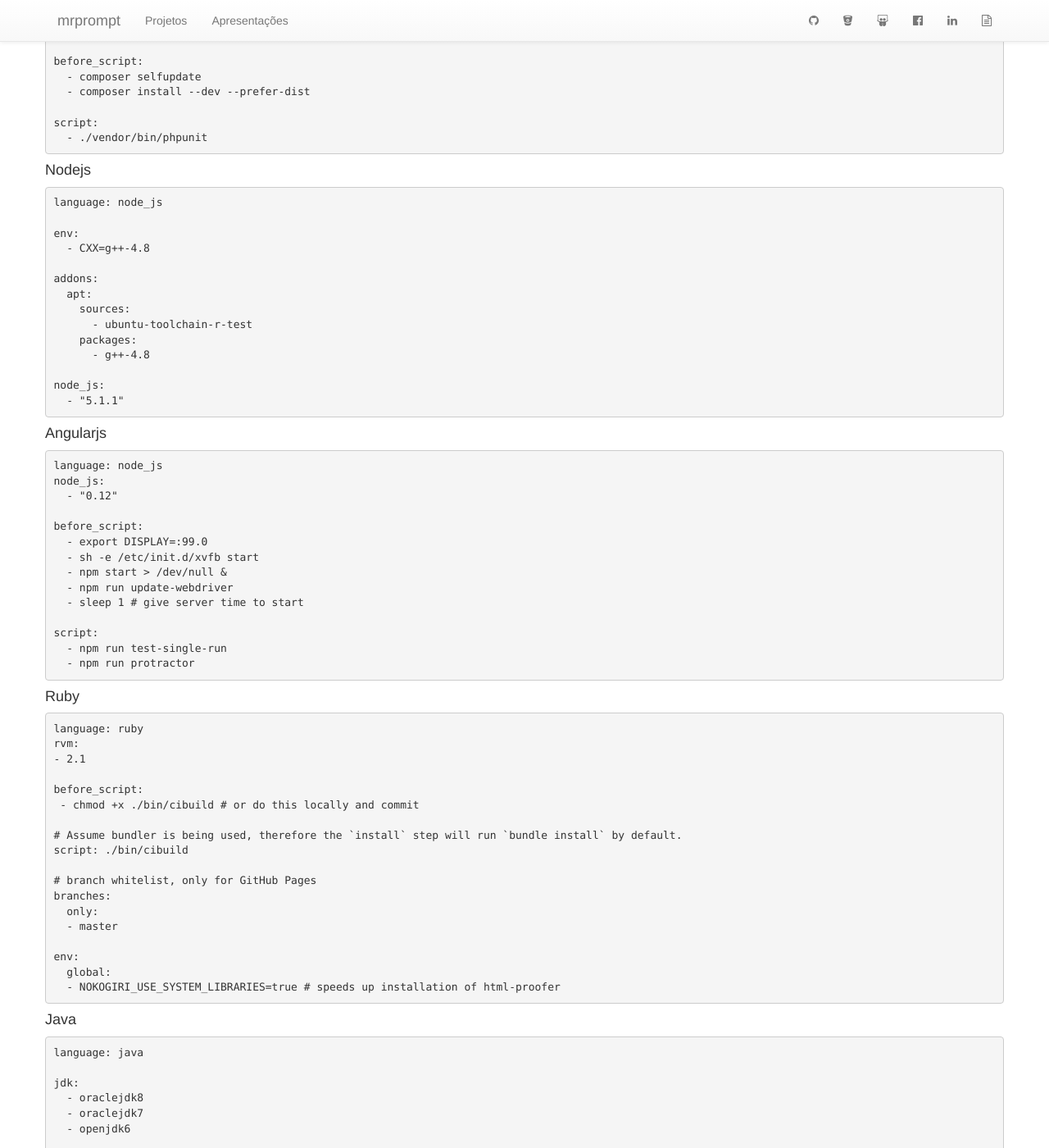
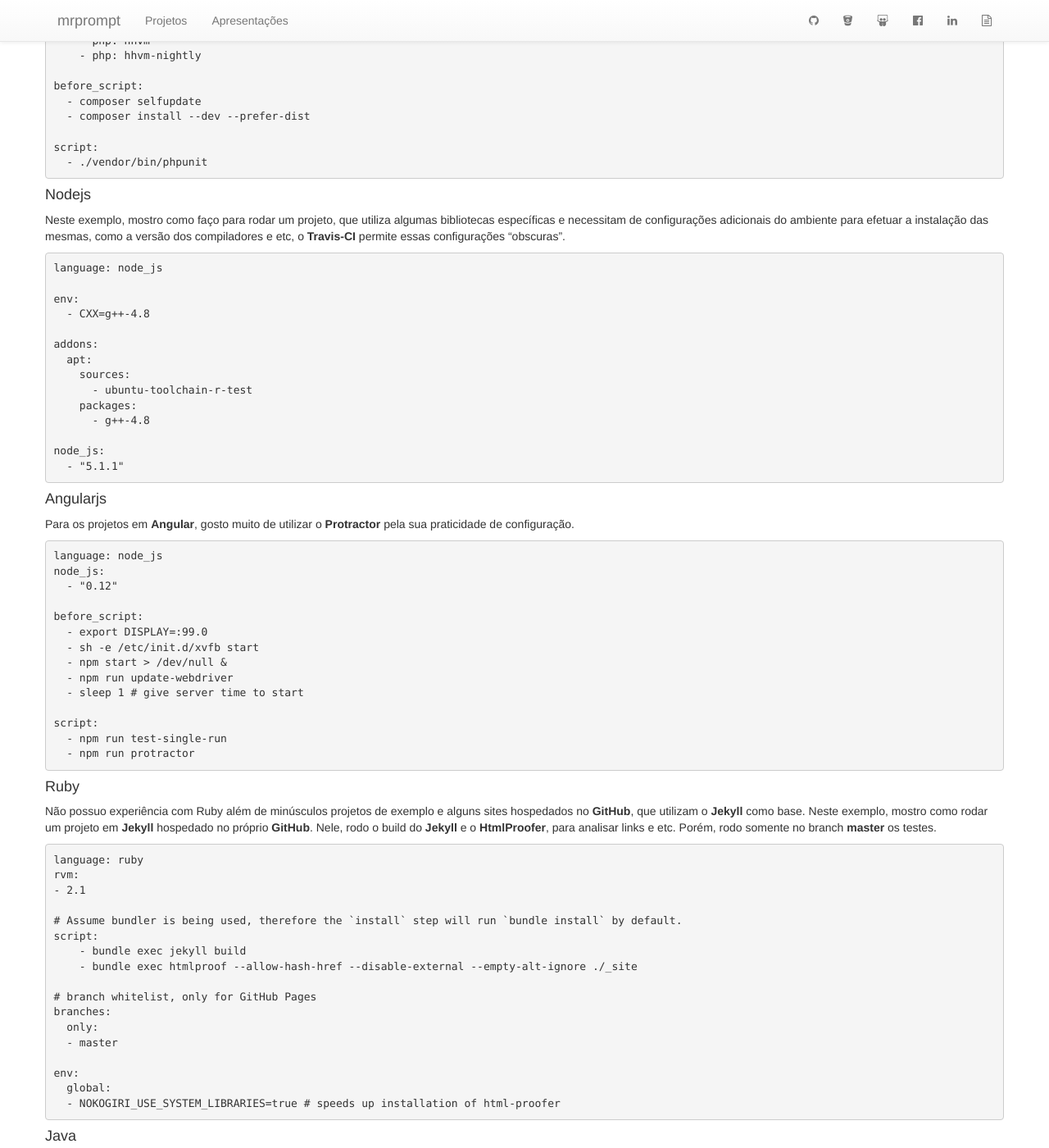
Before and after one commit to mrprompt/blog-old, a Jekyll site: the page built from _posts/2016-03-26-integracao-continua-travis-ci.markdown, in a window 1280 px wide and 1400 px high, scrolled down 5326 px. Shown: the whole window at 82% size. Built offline with Jekyll 4.4.1, drawn with Linux system fonts in a browser that asks for light colours; nearby versions of some CDN libraries; comment, search, counter and statistics services are not loaded; some of the changed text lies outside the part shown.

Commit message:
atualizando o post e corrigindo o exemplo em Ruby

````diff
--- a/_posts/2016-03-26-integracao-continua-travis-ci.markdown
+++ b/_posts/2016-03-26-integracao-continua-travis-ci.markdown
@@ -140,6 +140,9 @@ _[deploy](https://pt.wikipedia.org/wiki/Ambiente_de_desenvolvimento_integrado)_
 
 #### <a name="configurando-php"></a> PHP
 
+Abaixo um exemplo básico, de um projeto feito em PHP, testando a compatibilidade com várias versões e permitindo a falha
+do build em versões específicas.
+
 ```
 language: php
 
@@ -166,6 +169,10 @@ script:
 
 #### <a name="configurando-nodejs"></a> Nodejs
 
+Neste exemplo, mostro como faço para rodar um projeto, que utiliza algumas bibliotecas específicas e necessitam de
+configurações adicionais do ambiente para efetuar a instalação das mesmas, como a versão dos compiladores e etc, o
+**Travis-CI** permite essas configurações "obscuras".
+
 ```
 language: node_js
 
@@ -184,6 +191,8 @@ node_js:
 ```
 
 #### <a name="configurando-angularjs"></a> Angularjs
+
+Para os projetos em **Angular**, gosto muito de utilizar o **Protractor** pela sua praticidade de configuração.
 
 ```
 language: node_js
@@ -204,16 +213,20 @@ script:
 
 #### <a name="configurando-ruby"></a> Ruby
 
+Não possuo experiência com Ruby além de minúsculos projetos de exemplo e alguns sites hospedados no **GitHub**, que
+utilizam o **Jekyll** como base. Neste exemplo, mostro como rodar um projeto em **Jekyll** hospedado no próprio
+**GitHub**. Nele, rodo o build do **Jekyll** e o **HtmlProofer**, para analisar links e etc. Porém, rodo somente
+no branch **master** os testes.
+
 ```
 language: ruby
 rvm:
 - 2.1
 
-before_script:
- - chmod +x ./bin/cibuild # or do this locally and commit
-
 # Assume bundler is being used, therefore the `install` step will run `bundle install` by default.
-script: ./bin/cibuild
+script:
+    - bundle exec jekyll build
+    - bundle exec htmlproof --allow-hash-href --disable-external --empty-alt-ignore ./_site
 
 # branch whitelist, only for GitHub Pages
 branches:
@@ -226,6 +239,10 @@ env:
 ```
 
 #### <a name="configurando-java"></a> Java
+
+Não possuo experiência com **Java**, então, o exemplo a seguir eu busquei na documentação do próprio
+**Travis-CI**. Abaixo, a configuração básica de um projeto utilizando o **Ant** e sendo compilado em
+diversas versões do JDK.
 
 ```
 language: java
````
